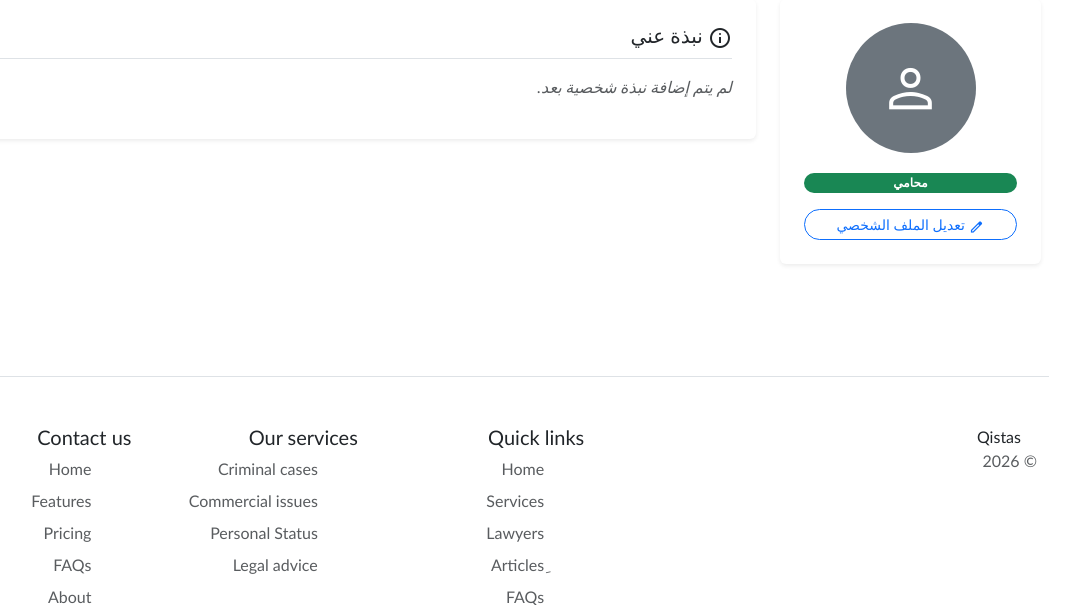
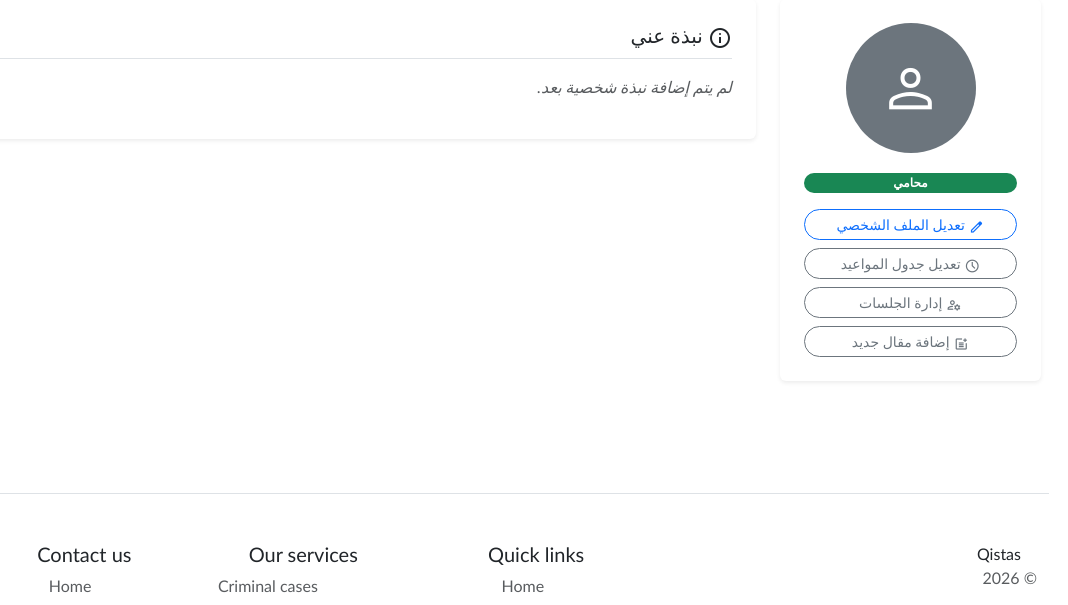
Before and after one commit to M7mdQash/LegalQistas, a Django app: template LegalQistas/account/templates/account/profile.html in a window 1280 px wide. Shown: the part 157-762 px from the top of the page, without its empty margins (157-1225 px from the left). Run offline with Django 5.2, Linux system fonts and the light colour scheme; the template is opened without the code that fills it, so the values that code supplies are empty; parts of the project's set-up code (start-up, migrations or seed data) failed here and were passed over.

Commit message:
profile really done now

```diff
--- a/LegalQistas/account/templates/account/profile.html
+++ b/LegalQistas/account/templates/account/profile.html
@@ -36,6 +36,22 @@
                     <span class="material-symbols-outlined align-middle" style="font-size:1rem;">edit</span>
                     تعديل الملف الشخصي
                 </a>
+                <!-- adding posts and changing schedule -->
+                <a href = {% url 'booking:lawyer_schedule'  %} class="btn btn-outline-secondary btn-sm rounded-pill w-100 mt-2">
+                    <span class="material-symbols-outlined align-middle" style="font-size:1rem;">schedule</span>
+                    تعديل جدول المواعيد
+                </a>
+                <!-- manage booked session via booking app-->
+                <a href = {% url 'booking:session_list'  %} class="btn btn-outline-secondary btn-sm rounded-pill w-100 mt-2">
+                    <span class="material-symbols-outlined align-middle" style="font-size:1rem;">manage_accounts</span>
+                    إدارة الجلسات
+                </a>
+
+                <a href = {% url 'posts:create_post_view' %} class="btn btn-outline-secondary btn-sm rounded-pill w-100 mt-2">
+                    <span class="material-symbols-outlined align-middle" style="font-size:1rem;">post_add</span>
+                    إضافة مقال جديد
+                </a>
+
                 {% endif %}
 
             </div>
```
